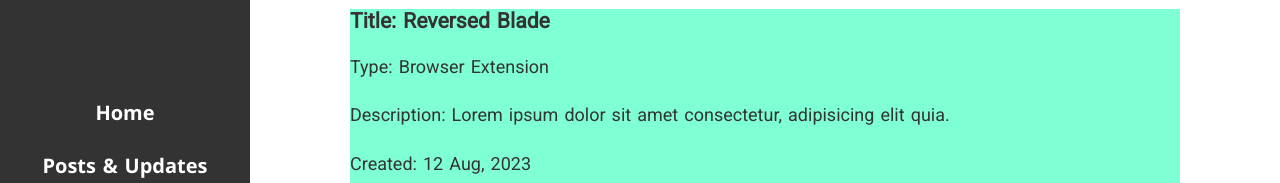
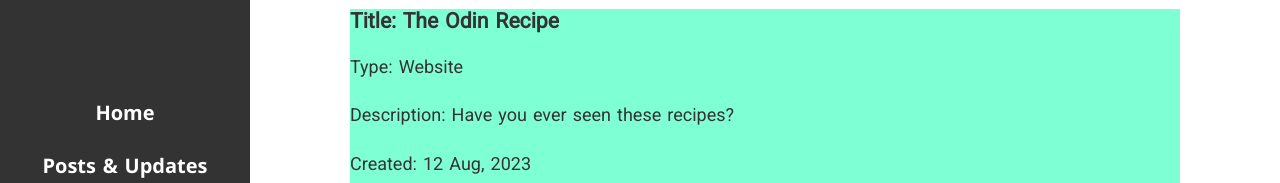
Before and after one commit to reversed-heartbeat/reversed-heartbeat.github.io, a plain HTML site: page Pages/Projects/projects.html in a window 1280 px wide. Shown: the part 147-330 px from the top of the page. Drawn offline with nearby package versions, Linux system fonts and the light colour scheme.

Commit message:
unknown changes

```diff
--- a/Pages/Projects/projects.html
+++ b/Pages/Projects/projects.html
@@ -36,9 +36,9 @@
 
             <div class="project-list">
                 <div class="project-card">
-                    <h5>Title: Reversed Blade</h5>
-                    <p>Type: Browser Extension</p>
-                    <p>Description: Lorem ipsum dolor sit amet consectetur, adipisicing elit quia.</p>
+                    <h5>Title: The Odin Recipe</h5>
+                    <p>Type: Website</p>
+                    <p>Description: Have you ever seen these recipes?</p>
                     <p>Created: 12 Aug, 2023</p>
                     <div class="project-status">🟡 Work-In-Progress</div>
                 </div>
```
